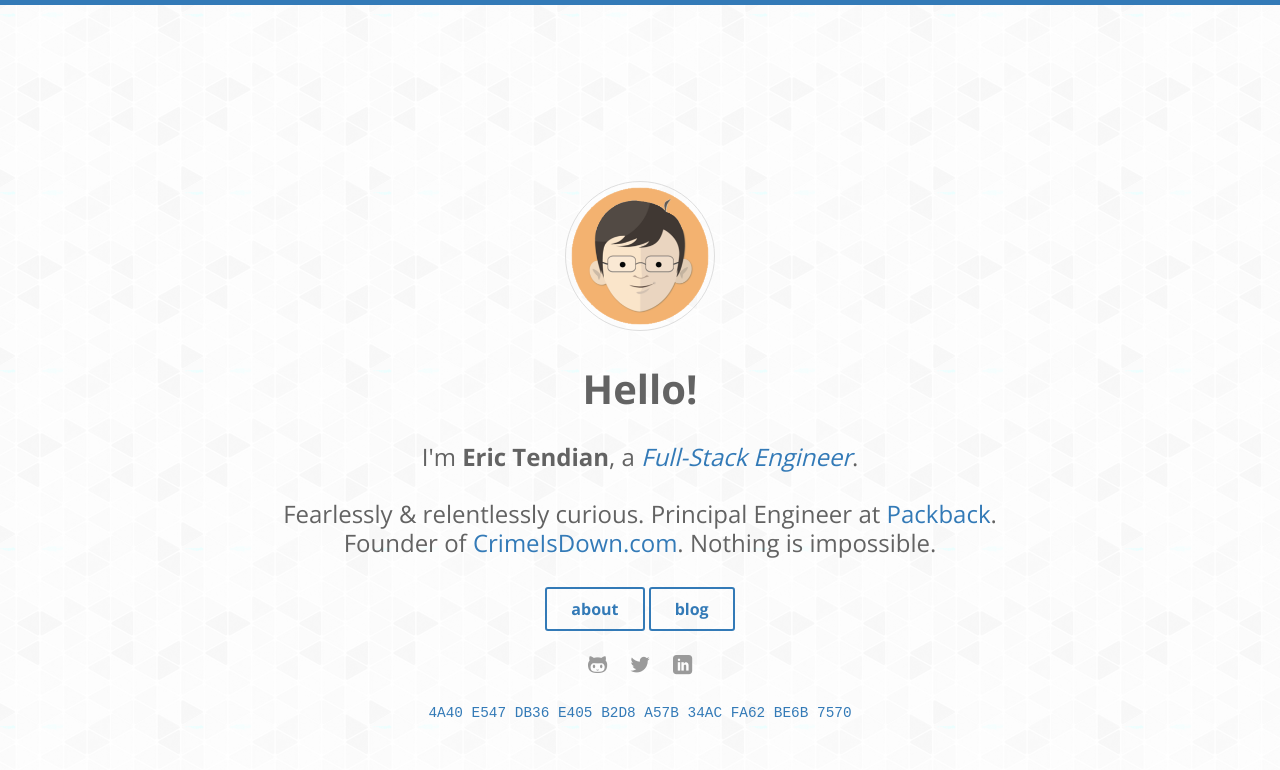
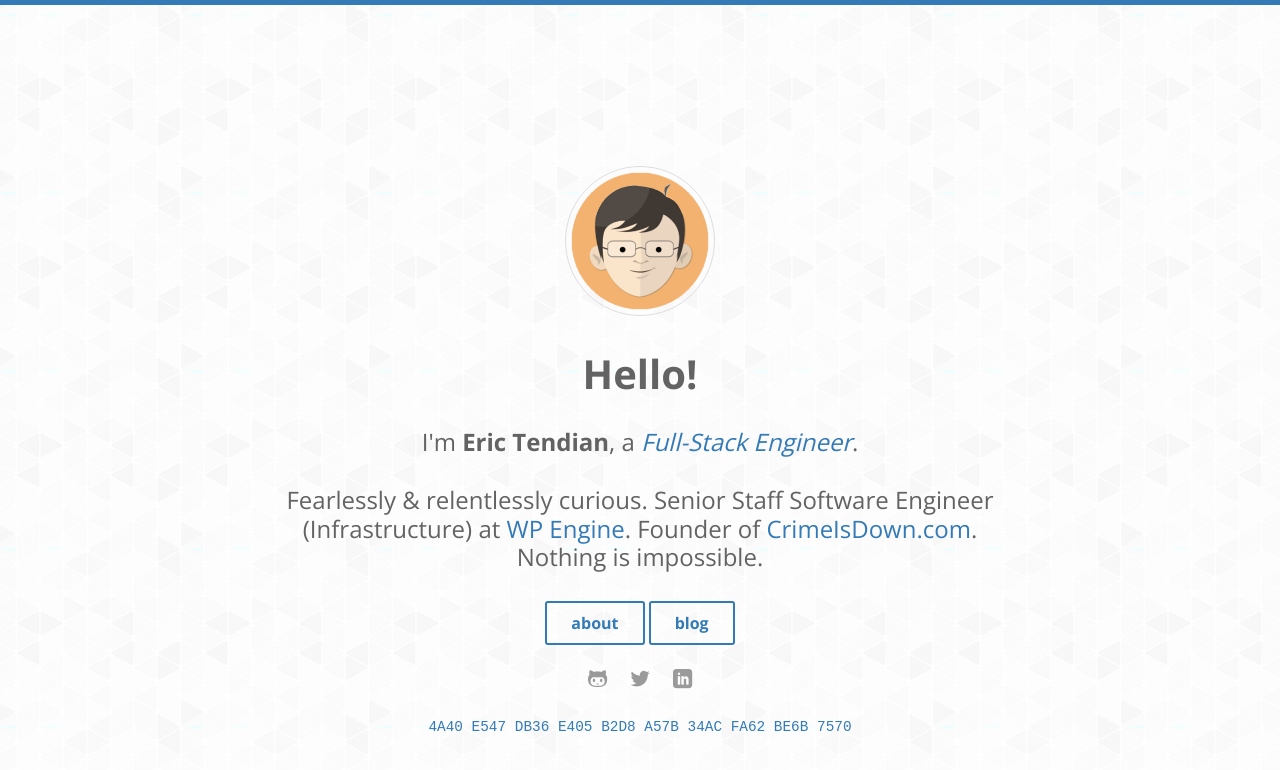
Before and after one commit to EricTendian/EricTendian, a Jekyll site: the page built from index.html, in a window 1280 px wide. Shown: the top 770 px of the page. Built offline with Jekyll 4.4.1, drawn with Linux system fonts in a browser that asks for light colours; some web fonts are replaced.

Commit message:
Update _config.yml

```diff
--- a/_config.yml
+++ b/_config.yml
@@ -10,7 +10,7 @@ sass:
 
 # SEO settings
 title: Eric Tendian
-description: "Eric Tendian is a Principal Engineer at Packback, is a full-stack engineer and entrepreneur with a passion for using technology to transform education. Also reports Chicago breaking news on Twitter."
+description: "Eric Tendian is the founder of CrimeIsDown.com and a Senior Staff Software Engineer at WP Engine."
 url: https://tendian.io
 baseurl: ""
 
@@ -20,7 +20,7 @@ google_analytics: UA-30674963-4
 author:
   name      : Eric Tendian
   job       : "Full-Stack Engineer"
-  bio       : "Fearlessly &amp; relentlessly curious. Principal Engineer at <a href='https://www.packback.co/' target='_blank'>Packback</a>. Founder of <a href='https://crimeisdown.com/' target='_blank'>CrimeIsDown.com</a>. Nothing is impossible."
+  bio       : "Fearlessly &amp; relentlessly curious. Senior Staff Software Engineer (Infrastructure) at <a href='https://wpengine.com/' target='_blank'>WP Engine</a>. Founder of <a href='https://crimeisdown.com/' target='_blank'>CrimeIsDown.com</a>. Nothing is impossible."
   thumb     : /images/author.png
   email     : eric@tendian.io
   url       : https://tendian.io
```
